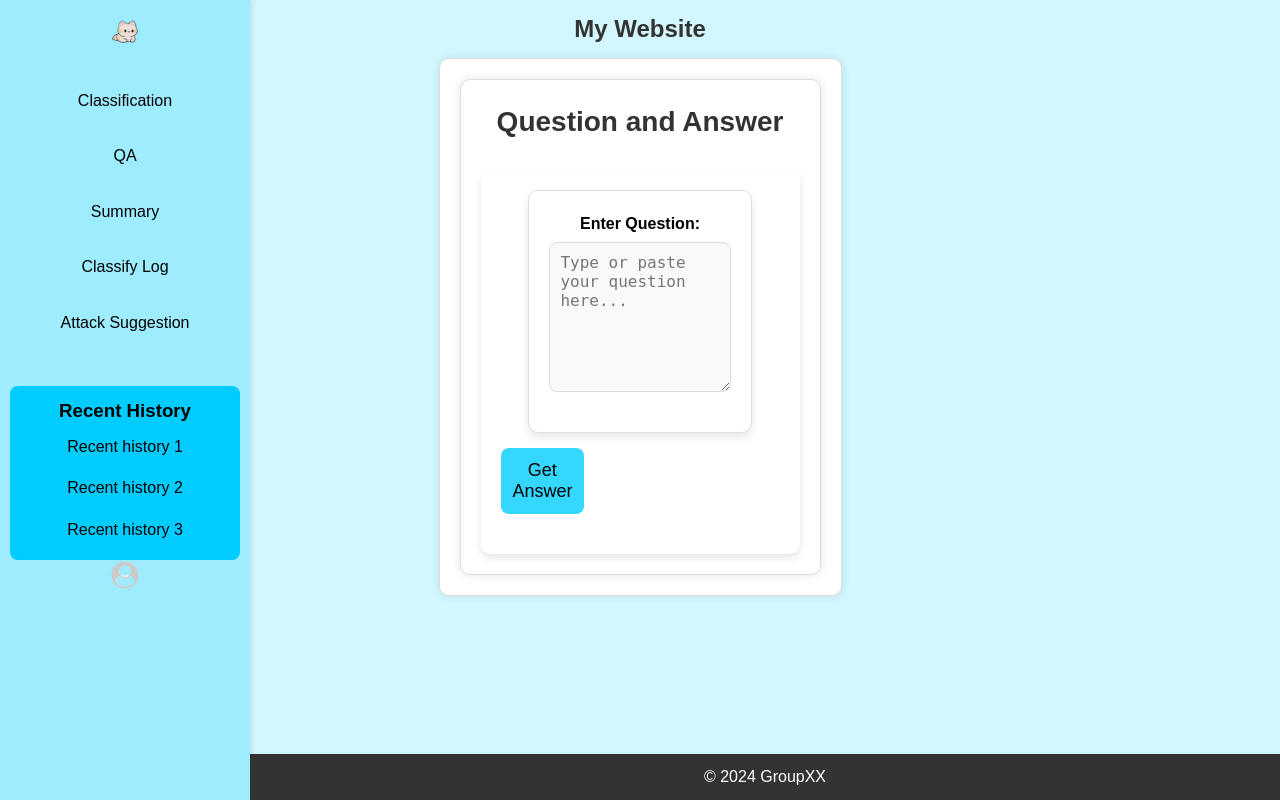
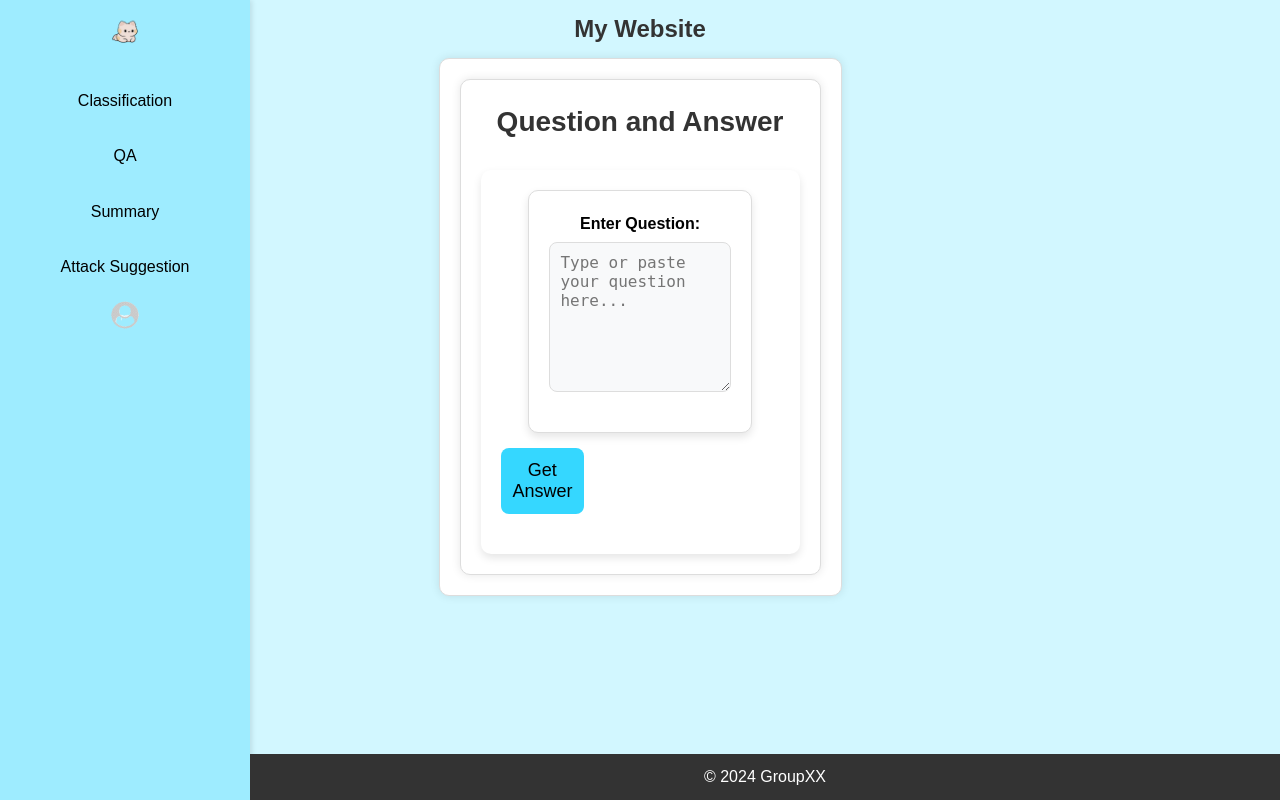
Before and after one commit to LuDanielPoyu/Cowrie-Log-Helper, a Django app: page /ask_me/qa/ in a window 1280 px wide. Run offline with Django 5.2, Linux system fonts and the light colour scheme.

Commit message:
update function page

```diff
--- a/cowrie_project/templates/layout2.html
+++ b/cowrie_project/templates/layout2.html
@@ -190,20 +190,19 @@
             <a href="{% url 'ask_me:classification' %}">Classification</a>
             <a href="{% url 'ask_me:qa' %}">QA</a>
             <a href="{% url 'ask_me:summary' %}">Summary</a>
-            <a href="{% url 'your_help_coach:classify_log' %}">Classify Log</a>
             <a href="{% url 'your_help_coach:attack_suggestion' %}">Attack Suggestion</a>
         </div>
 
         <!-- Recent History Section -->
-        <div class="recent-history">
+        <!-- <div class="recent-history">
             <h3>Recent History</h3>
             <ul>
                 <li>Recent history 1</li>
                 <li>Recent history 2</li>
                 <li>Recent history 3</li>
-                <!-- More items will be dynamically added here -->
             </ul>
-        </div>
+        </div> -->
+
 
         <div class="login">
             <a href="{% url 'users:login' %}">
```
